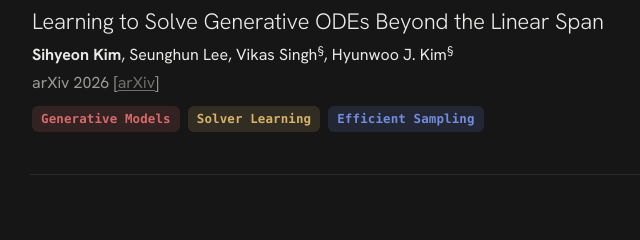
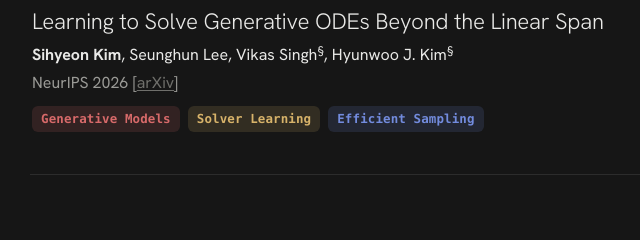
Before and after one commit to blacktime14/blacktime14.github.io, a plain HTML site: page index.html in a window 1280 px wide. Shown: the part 2784-3024 px from the top of the page, 178-818 px from the left. Drawn offline with Linux system fonts and the light colour scheme.

Commit message:
Update index.html

```diff
--- a/index.html
+++ b/index.html
@@ -469,7 +469,7 @@
         <article class="pub">
           <p class="pub-title">Learning to Solve Generative ODEs Beyond the Linear Span</p>
           <p class="authors"><span class="me">Sihyeon Kim</span>, Seunghun Lee, Vikas Singh<sup>§</sup>, Hyunwoo J. Kim<sup>§</sup></p>
-          <p class="venue">arXiv 2026 [<a href="https://arxiv.org/abs/2606.08672">arXiv</a>]</p>
+          <p class="venue">NeurIPS 2026 [<a href="https://arxiv.org/abs/2606.08672">arXiv</a>]</p>
           <div class="tags">
             <span class="tag t-gen">Generative Models</span>
             <span class="tag t-solver">Solver Learning</span>
```
